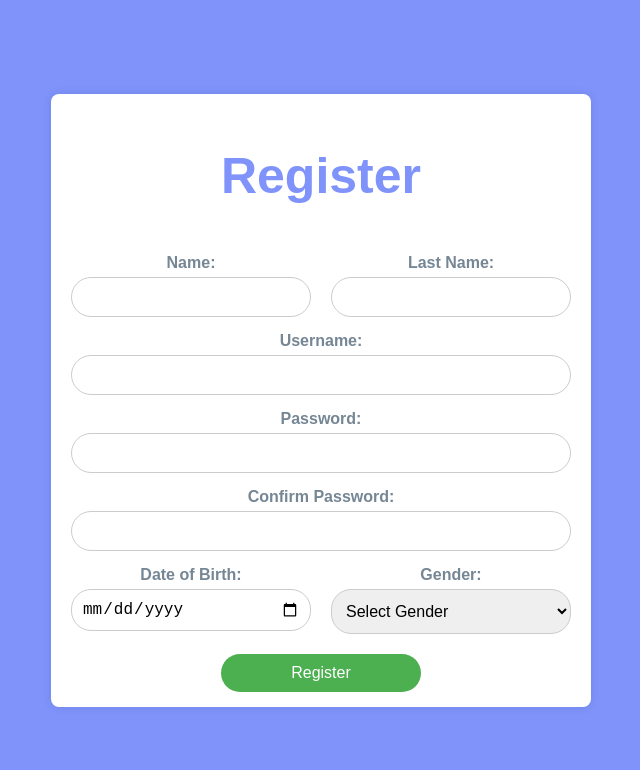
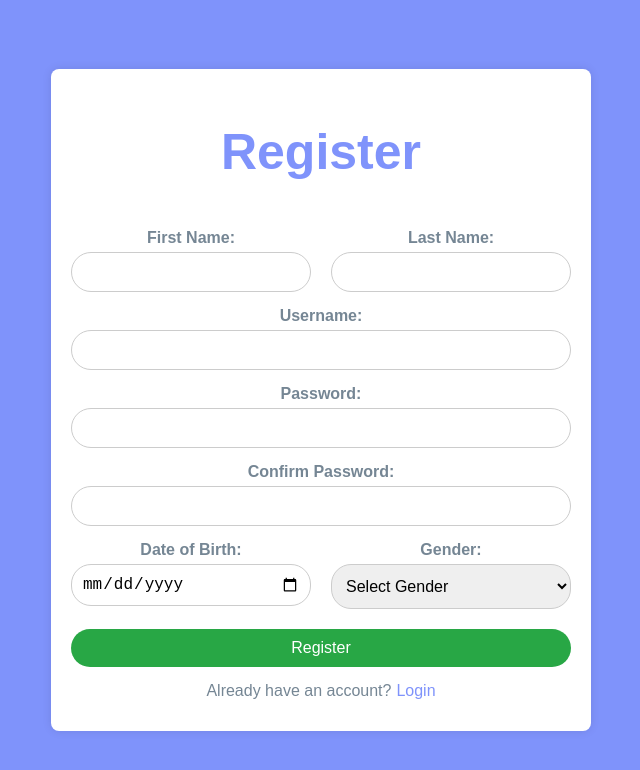
Before and after one commit to BewSorawit/Social-media, a React (Create React App) app in the folder frontend-media/: page /register in a window 1280 px wide. Shown: the top 770 px of the page, without its empty margins (319-959 px from the left). Built offline with nearby package versions, Linux system fonts and the light colour scheme.

Commit message:
loginกับregister

```diff
--- a/frontend-media/package.json
+++ b/frontend-media/package.json
@@ -8,6 +8,7 @@
     "@testing-library/jest-dom": "^5.17.0",
     "@testing-library/react": "^13.4.0",
     "@testing-library/user-event": "^13.5.0",
+    "axios": "^1.7.7",
     "bootstrap": "^5.3.3",
     "react": "^18.3.1",
     "react-bootstrap": "^2.10.4",
--- a/frontend-media/src/App.js
+++ b/frontend-media/src/App.js
@@ -4,6 +4,7 @@ import './App.css';
 import Navbar from './components/navbar/navbar';
 import Login from './components/login/login';
 import Register from './components/register/register';
+import FeedPage from './components/feed/FeedPage'
 
 function App() {
   return (
@@ -13,6 +14,7 @@ function App() {
         <Routes>
           <Route path="/" element={<Login />} />
           <Route path="/register" element={<Register />} />
+          <Route path="/FeedPage" element={<FeedPage />} />
         </Routes>
       </div>
     </Router>
--- a/frontend-media/src/components/login/login.js
+++ b/frontend-media/src/components/login/login.js
@@ -1,9 +1,30 @@
 import { useNavigate } from "react-router-dom";
-import React from "react";
+import React, { useState } from "react";
 import "./login.css";
+import axios from "axios";
 
 function Login() {
   const navigate = useNavigate();
+  const [username, setUsername] = useState("");
+  const [password, setPassword] = useState("");
+  const [error, setError] = useState("");
+
+  const handleLogin = async () => {
+    try {
+      const response = await axios.post("http://127.0.0.1:8000/hurry-feed/users/login/", {
+        username,
+        password,
+      });
+
+      if (response.status === 200) {
+        navigate("/FeedPage");
+      } else {
+        setError("Login failed. Please check your credentials.");
+      }
+    } catch (error) {
+      setError("An error occurred during login.");
+    }
+  };
 
   const handleRegister = () => {
     navigate("/register");
@@ -13,12 +34,23 @@ function Login() {
       <div className="login-form">
         <h2>Login</h2>
         <div className="input-group">
-          <input type="text" placeholder="username" />
+          <input
+            type="text"
+            placeholder="username"
+            value={username}
+            onChange={(e) => setUsername(e.target.value)}
+          />
         </div>
         <div className="input-group">
-          <input type="password" placeholder="password" />
+          <input
+            type="password"
+            placeholder="password"
+            value={password}
+            onChange={(e) => setPassword(e.target.value)}
+          />
         </div>
-        <button className="login-button">Login</button>
+        {error && <p className="error-message">{error}</p>}
+        <button className="login-button" onClick={handleLogin}>Login</button>
         <p>
           Don't have an account?
           <a className="btn-register" onClick={handleRegister}>Register</a>
--- a/frontend-media/src/components/register/register.css
+++ b/frontend-media/src/components/register/register.css
@@ -83,3 +83,30 @@
   select{
     height: 45px;
   }
+
+  .btn-success {
+    width: 100%;
+    padding: 10px;
+    background-color: #28a745;
+    border: none;
+    border-radius: 20px;
+    color: white;
+    font-size: 16px;
+    cursor: pointer;
+  }
+
+  .btn-success:hover {
+    background-color: #218838;
+  }
+
+  .btn-login{
+    margin-left: 5px;
+    color:#7F93FB;
+    cursor: pointer;
+    margin-bottom: 0;
+  }
+
+  .register-form p{
+    margin-top: 0;
+    color: #758694;
+  }
--- a/frontend-media/src/components/register/register.js
+++ b/frontend-media/src/components/register/register.js
@@ -1,15 +1,21 @@
 import React, { useState } from 'react';
-import './register.css'; // เพิ่มการ import CSS
+import { useNavigate } from "react-router-dom";
+import './register.css';
+import axios from "axios";
 
 function Register() {
   const [formData, setFormData] = useState({
-    name: '',
-    lastname: '',
+    first_name: '',
+    last_name: '',
     username: '',
     password: '',
-    birthDate: '',  // เปลี่ยนเป็น birthDate
-    gender: ''
+    confirmPassword: '',
+    date_of_birth: '',
+    gender: '',
+    profile_picture: null
   });
+
+  const navigate = useNavigate();
 
   const handleChange = (e) => {
     setFormData({
@@ -18,10 +24,27 @@ function Register() {
     });
   };
 
+  const handleLogin = () => {
+    navigate("/");
+  };
+
   const handleSubmit = (e) => {
     e.preventDefault();
-    // คุณสามารถจัดการข้อมูลฟอร์มที่ส่งไปได้ที่นี่
-    console.log(formData);
+
+    if (formData.password !== formData.confirmPassword) {
+      alert("Passwords do not match!");
+      return;
+    }
+
+    axios
+      .post("http://127.0.0.1:8000/hurry-feed/users/user_profile/create_user/", formData)
+      .then((response) => {
+        alert("Registration Successful!");
+        console.log(response.data);
+      })
+      .catch((error) => {
+        console.error("There was an error registering!", error.response ? error.response.data : error.message);
+      });
   };
 
   return (
@@ -31,11 +54,11 @@ function Register() {
 
         <div className="form-row">
           <div className="form-group">
-            <label>Name:</label>
+            <label>First Name:</label>
             <input
               type="text"
-              name="name"
-              value={formData.name}
+              name="first_name"
+              value={formData.first_name || ''}
               onChange={handleChange}
               required
             />
@@ -45,8 +68,8 @@ function Register() {
             <label>Last Name:</label>
             <input
               type="text"
-              name="lastname"
-              value={formData.lastname}
+              name="last_name"
+              value={formData.last_name || ''}
               onChange={handleChange}
               required
             />
@@ -58,7 +81,7 @@ function Register() {
           <input
             type="text"
             name="username"
-            value={formData.username}
+            value={formData.username || ''}
             onChange={handleChange}
             required
           />
@@ -69,7 +92,7 @@ function Register() {
           <input
             type="password"
             name="password"
-            value={formData.password}
+            value={formData.password || ''}
             onChange={handleChange}
             required
           />
@@ -78,8 +101,9 @@ function Register() {
           <label>Confirm Password:</label>
           <input
             type="password"
-            name="password"
-            value={formData.password}
+            className="form-control"
+            name="confirmPassword"
+            value={formData.confirmPassword || ''}
             onChange={handleChange}
             required
           />
@@ -90,8 +114,8 @@ function Register() {
             <label>Date of Birth:</label>
             <input
               type="date"
-              name="birthDate"
-              value={formData.birthDate}
+              name="date_of_birth"
+              value={formData.date_of_birth || ''}
               onChange={handleChange}
               required
             />
@@ -101,17 +125,22 @@ function Register() {
             <label>Gender:</label>
             <select
               name="gender"
-              value={formData.gender}
+              value={formData.gender || ''}
               onChange={handleChange}
               required
             >
               <option value="">Select Gender</option>
-              <option value="male">Male</option>
-              <option value="female">Female</option>
+              <option value="M">Male</option>
+              <option value="F">Female</option>
+              <option value="O">Other</option>
             </select>
           </div>
           </div>
-        <button type="submit">Register</button>
+        <button type="submit" className='btn btn-success'>Register</button>
+        <p>
+          Already have an account?
+          <a className="btn-login" onClick={handleLogin}>Login</a>
+        </p>
       </form>
     </div>
   );
```
Also changed, not shown: 2 other files (tests, documents, lock files or other folders).
